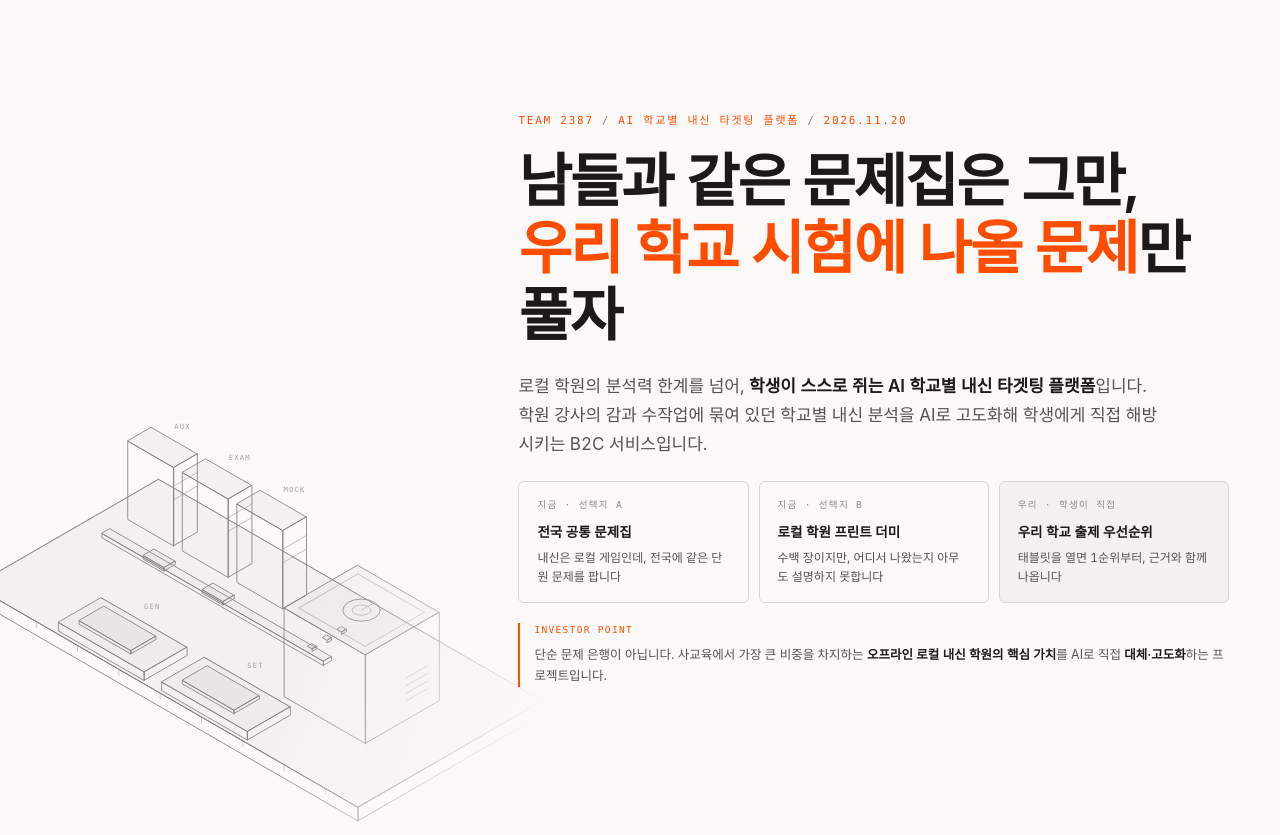
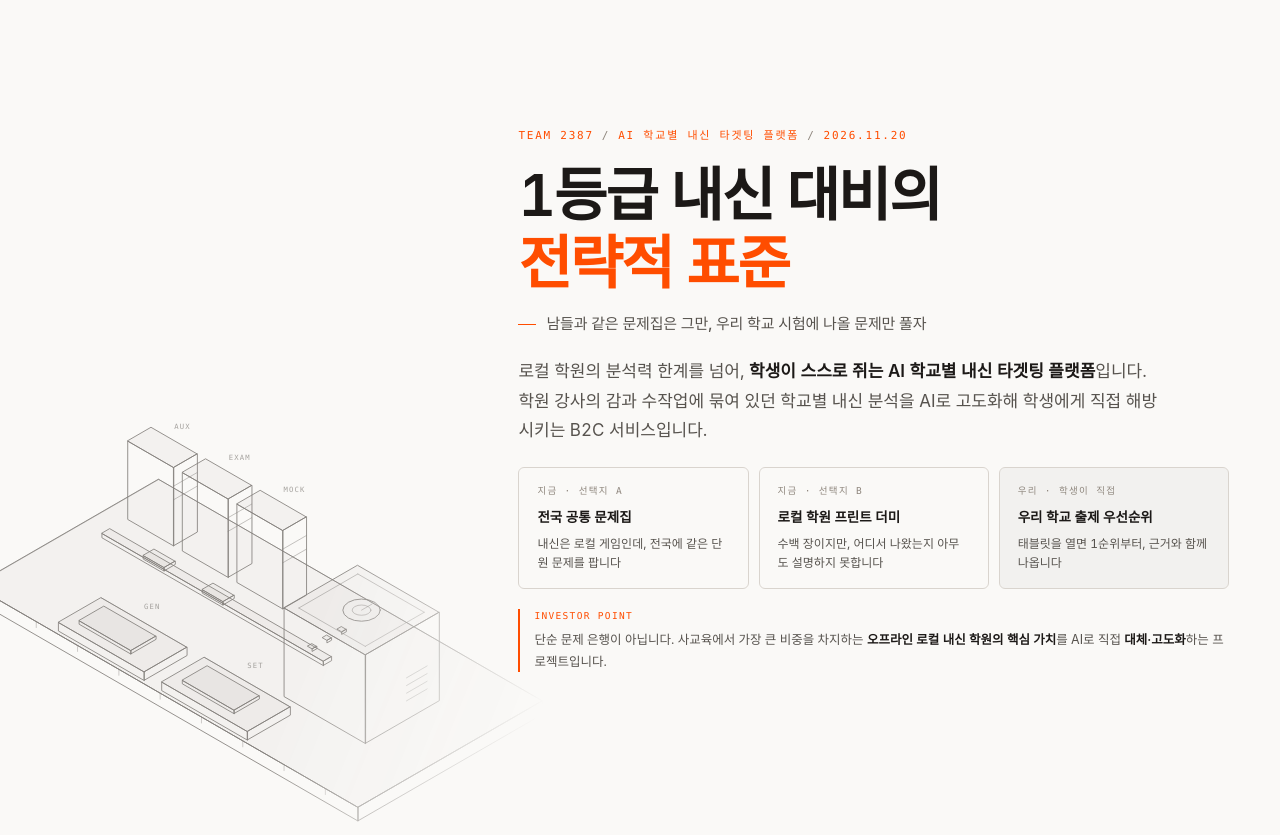
Before and after one commit to jiwonMe/team-2387-deck, an Astro site: page / in a window 1280 px wide. Shown: the top 835 px of the page. Built offline with nearby package versions, Linux system fonts and the light colour scheme; Astro itself is replaced by a stand-in of ours.

Commit message:
슬로건 변경: 1등급 내신 대비의 전략적 표준
- 표지 헤드라인 교체, 기존 카피는 태그라인으로 유지
- 마무리 문장·페이지 타이틀·메타 설명 동기화

```diff
--- a/src/layouts/Deck.astro
+++ b/src/layouts/Deck.astro
@@ -19,7 +19,7 @@ const totalLabel = String(total).padStart(2, '0');
     <meta charset="utf-8" />
     <meta name="viewport" content="width=device-width, initial-scale=1" />
     <title>{title}</title>
-    <meta name="description" content="남들과 같은 문제집은 그만, 우리 학교에 나올 문제를 풀자. 부교재·기출·학평을 비교해 내신 문항을 생성하는 고1·고2 수학 대비 플랫폼" />
+    <meta name="description" content="1등급 내신 대비의 전략적 표준. 남들과 같은 문제집은 그만, 우리 학교 시험에 나올 문제만. AI 학교별 내신 타겟팅 플랫폼" />
     <meta name="theme-color" content="#0b0b0a" />
 
     <!-- 테마 선적용: 새로고침 시 깜빡임(FOUC) 방지 -->
--- a/src/pages/index.astro
+++ b/src/pages/index.astro
@@ -6,14 +6,15 @@ import PrioChart from '../components/PrioChart.tsx';
 const TOTAL = 10;
 ---
 
-<Deck title="TEAM 2387 · AI 학교별 내신 타겟팅 플랫폼" total={TOTAL}>
+<Deck title="TEAM 2387 · 1등급 내신 대비의 전략적 표준" total={TOTAL}>
   {/* 01 ─────────────────────────────────────────────── */}
   <Slide id="s1" title="표지">
     <div class="kicker">TEAM 2387<span class="sep">/</span>AI 학교별 내신 타겟팅 플랫폼<span class="sep">/</span>2026.11.20</div>
     <h1 class="h1">
-      남들과 같은 문제집은 그만,<br />
-      <span class="accent">우리 학교 시험에 나올 문제</span>만 풀자
+      1등급 내신 대비의<br />
+      <span class="accent">전략적 표준</span>
     </h1>
+    <p class="tagline">남들과 같은 문제집은 그만, 우리 학교 시험에 나올 문제만 풀자</p>
     <p class="lead">
       로컬 학원의 분석력 한계를 넘어, <b>학생이 스스로 쥐는 AI 학교별 내신 타겟팅 플랫폼</b>입니다.
       학원 강사의 감과 수작업에 묶여 있던 학교별 내신 분석을 AI로 고도화해 학생에게 직접 해방시키는 B2C 서비스입니다.
@@ -454,7 +455,7 @@ const TOTAL = 10;
       </div>
     </div>
 
-    <p class="signoff">남들과 같은 문제집은 그만, <span>우리 학교 시험에 나올 문제</span>만 풀자</p>
+    <p class="signoff">1등급 내신 대비의 <span>전략적 표준</span></p>
     <p class="foot-note">TEAM 2387 · 2026.11.20</p>
   </Slide>
 </Deck>
--- a/src/styles/global.css
+++ b/src/styles/global.css
@@ -525,6 +525,23 @@
   }
   .signoff span {
     color: var(--accent);
+  }
+
+  .tagline {
+    margin-top: 16px;
+    font-size: 15px;
+    font-weight: 500;
+    letter-spacing: -0.01em;
+    color: var(--fg2);
+  }
+  .tagline::before {
+    content: "";
+    display: inline-block;
+    width: 18px;
+    height: 1px;
+    vertical-align: middle;
+    margin-right: 10px;
+    background: var(--accent);
   }
 
   /* ── 투자자 포인트 ────────────────────────────────────── */
```
Also changed, not shown: README.md.
